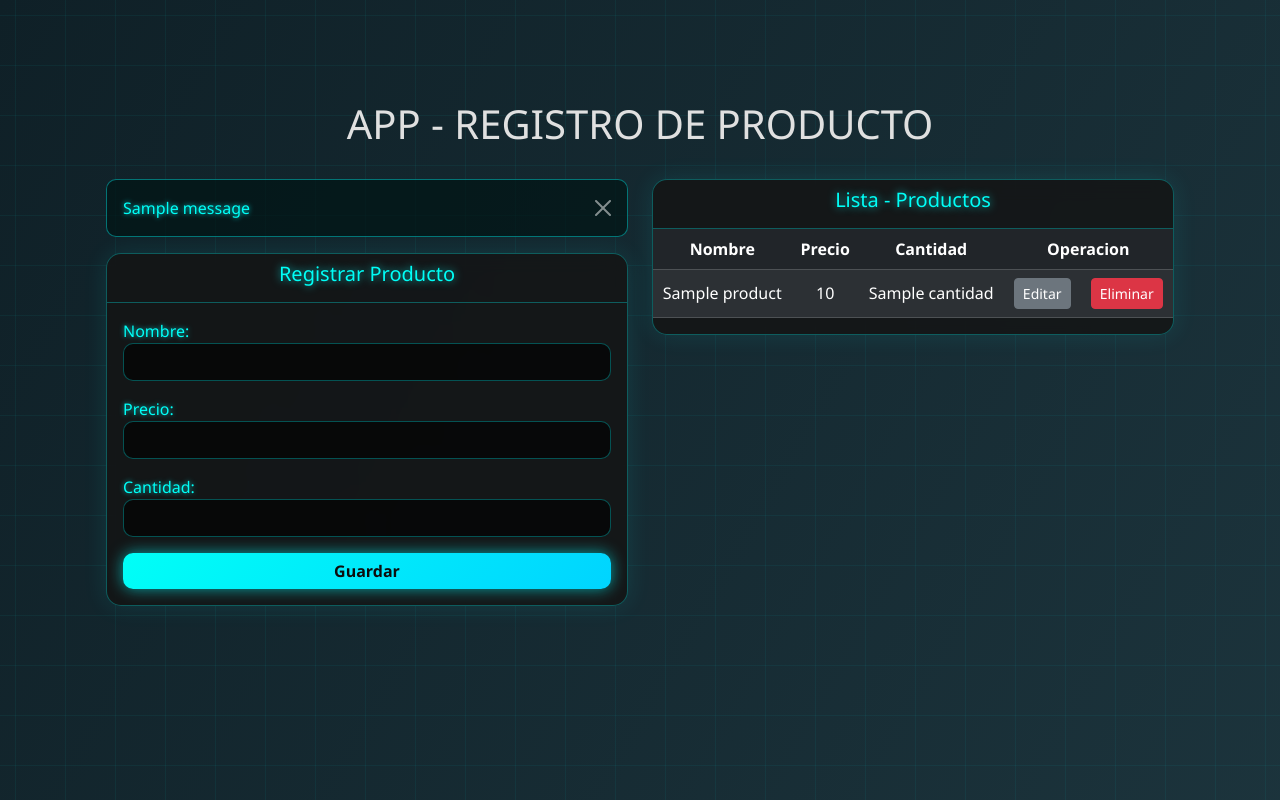
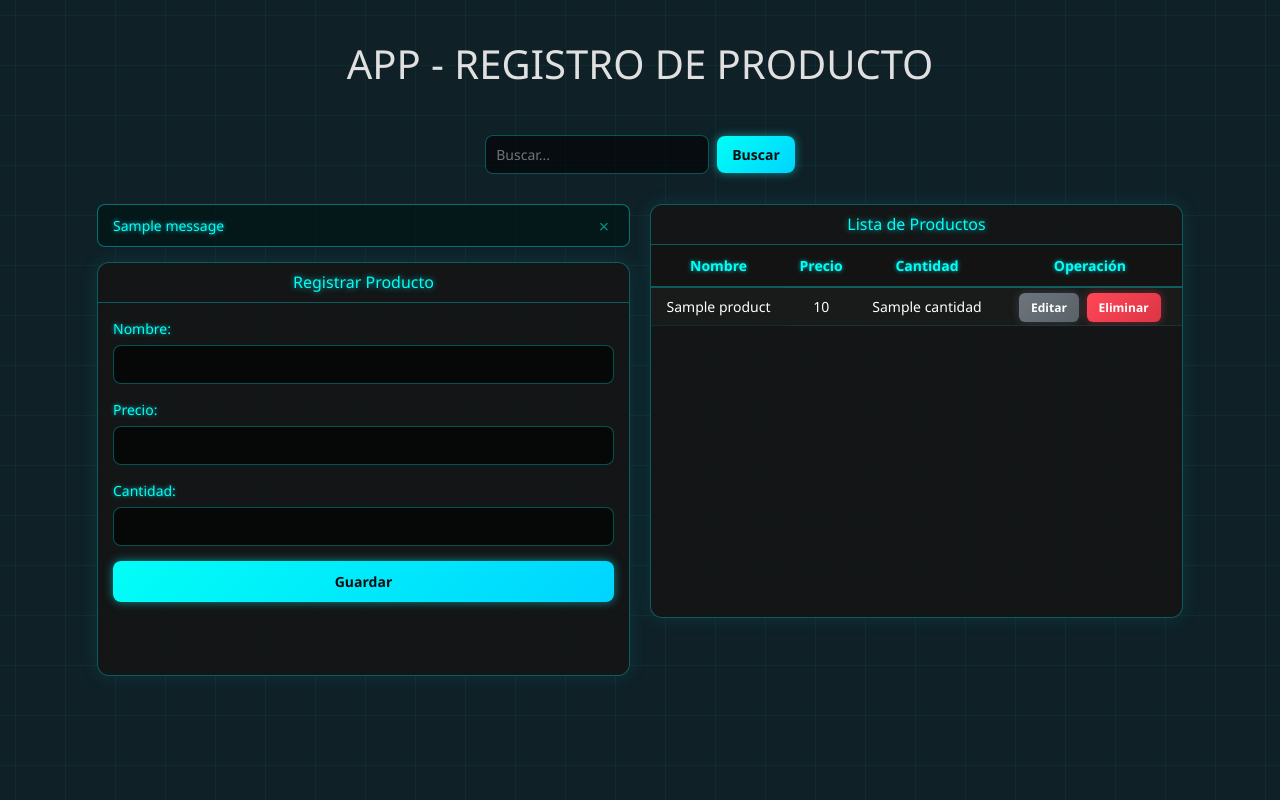
Before and after one commit to Kurse12/Product-Register, a Flask app: page / in a window 1280 px wide. Run offline with Flask 3, Linux system fonts and the light colour scheme; one stand-in notice (Sample message) is shown; a database or web service that is not in the repository returns one stand-in record (values such as "Sample title"); parts of the project's set-up code (start-up, migrations or seed data) failed here and were passed over.

Commit message:
css responsive, searchbar agregado

```diff
--- a/app.py
+++ b/app.py
@@ -16,6 +16,18 @@ def index():
     products = db['products']
     data = products.find()
     return render_template("index.html", dataProducts = data)
+
+@app.route("/search")
+def search():
+    query = request.args.get("q", "").strip()
+
+    if query:
+        products_cursor = db['products'].find({"nombre": {"$regex": query, "$options": "i"}})
+    else:
+        products_cursor = db['products'].find()
+
+    dataProducts = list(products_cursor)
+    return render_template("index.html", dataProducts=dataProducts)
 
 @app.route("/add_product", methods = ["POST"])
 def add_product():
--- a/k.py
+++ /dev/null
@@ -1,3 +0,0 @@
-import secrets
-key = secrets.token_hex(32)
-print(key)
--- a/static/css/style.css
+++ b/static/css/style.css
@@ -1,14 +1,23 @@
+
+* {
+    margin: 0;
+    padding: 0;
+    box-sizing: border-box;
+    text-decoration: none;
+}
+.container1{
+    margin-top: 40px;
+}
+
 body {
-    background: linear-gradient(120deg, #0f2027, #203a43, #2c5364, #0f2027);
-    background-size: 400% 400%;
-    animation: gradientBG 15s ease infinite;
+    font-size: 14px;
+    background: #0f2027;
     color: #e0e0e0;
     font-family: 'Segoe UI', Tahoma, Geneva, Verdana, sans-serif;
-    min-height: 100vh;
+    user-select: none;
     position: relative;
-    user-select: none;
-    overflow: hidden; /* evita scroll por animación de líneas */
 }
+
 
 body::before {
     content: "";
@@ -22,131 +31,313 @@ body::before {
         linear-gradient(90deg, rgba(0,255,255,0.05) 1px, transparent 1px);
     background-size: 50px 50px;
     z-index: -1;
-
-    /* Animación tipo ola */
     animation: waveLines 2s linear infinite;
 }
 
-/* Animación de las líneas de fondo */
 @keyframes waveLines {
-    0% {
-        background-position: 0 0, 0 0;
-    }
-    100% {
-        background-position: 50px 50px, 50px 50px;
+    0% { background-position: 0 0, 0 0; }
+    100% { background-position: 50px 50px, 50px 50px; }
+}
+
+/* Barra de búsqueda */
+.search-bar {
+    padding: 15px;
+    text-align: center;
+}
+
+.search-form {
+    display: inline-flex;
+    gap: 8px;
+    align-items: center;
+}
+
+.search-input {
+    padding: 8px 10px;
+    background: rgba(0,0,0,0.6);
+    border: 1px solid rgba(0,255,255,0.3);
+    color: #e0e0e0;
+    border-radius: 8px;
+    min-width: 200px;
+    font-size: 14px;
+    transition: all 0.2s ease-in-out;
+}
+
+.search-input:focus {
+    outline: none;
+    background: rgba(0,0,0,0.8);
+    border-color: #00fff7;
+    box-shadow: 0 0 8px #00fff7;
+    color: #fff;
+}
+
+.search-input::placeholder {
+    color: rgba(224,224,224,0.5);
+}
+
+.search-button {
+    padding: 8px 15px;
+    background: linear-gradient(135deg, #00fff7, #00d4ff);
+    border: none;
+    color: #0d0d0d;
+    font-weight: bold;
+    border-radius: 8px;
+    box-shadow: 0 0 10px rgba(0,255,255,0.5);
+    cursor: pointer;
+    transition: all 0.3s ease-in-out;
+}
+
+.search-button:hover {
+    background: linear-gradient(135deg, #00e6f7, #00aaff);
+    box-shadow: 0 0 20px rgba(0,255,255,0.8);
+}
+
+.main-container {
+    display: flex;
+    justify-content: center;
+    padding: 15px;
+    width: 100%;
+
+}
+
+.columns-row {
+    display: flex;
+    gap: 20px;
+    width: 100%;
+    flex-wrap: nowrap;
+    margin-bottom: 30px;
+}
+
+.column {
+    flex: 1 1 0;
+    min-width: 0;
+}
+
+@media (max-width: 768px) {
+    .columns-row {
+        flex-direction: column;
+        flex-wrap: wrap;
     }
 }
 
-h1 {
-    position: relative;
-    top: 100px; /* mueve solo el h1 hacia abajo */
-    padding-top: 0; /* ya no necesitas padding */
+.alert-message {
+    padding: 10px 15px;
+    border-radius: 8px;
+    border: 1px solid rgba(0,255,255,0.4);
+    background: rgba(0,20,20,0.7);
+    color: #00fff7;
+    text-shadow: 0 0 4px rgba(0,255,255,0.8);
+    margin-bottom: 15px;
+    display: flex;
+    justify-content: space-between;
+    align-items: center;
 }
 
+.btn-close {
+    background: none;
+    border: none;
+    color: #00fff7;
+    font-size: 18px;
+    cursor: pointer;
+    padding: 0;
+    width: 20px;
+    height: 20px;
+    display: flex;
+    align-items: center;
+    justify-content: center;
+    transition: transform 0.2s;
+    line-height: 1;
+}
 
+.btn-close:hover {
+    transform: scale(1.15);
+}
 
 .card {
-    background: rgba(20, 20, 20, 0.85);
-    border: 1px solid rgba(0, 255, 255, 0.3);
-    border-radius: 15px;
-    box-shadow: 0 0 25px rgba(0, 255, 255, 0.1);
-    backdrop-filter: blur(10px);
+    background: rgba(20,20,20,0.85);
+    border: 1px solid rgba(0,255,255,0.3);
+    border-radius: 12px;
+    box-shadow: 0 0 20px rgba(0,255,255,0.1);
+    backdrop-filter: blur(8px);
     transition: all 0.3s ease-in-out;
-}
-
-.card:hover {
-    box-shadow: 0 0 30px rgba(0, 255, 200, 0.5);
-    transform: translateY(-5px);
+    overflow: hidden;
+    height: 100%;
 }
 
 .card-header {
     background: transparent;
-    border-bottom: 1px solid rgba(0, 255, 255, 0.3);
+    border-bottom: 1px solid rgba(0,255,255,0.3);
     color: #00fff7;
-    text-shadow: 0 0 8px rgba(0, 255, 255, 0.7);
+    text-shadow: 0 0 6px rgba(0,255,255,0.7);
     font-weight: bold;
+    padding: 10px 15px;
+    text-align: center;
+}
+
+.card-header h5 {
+    margin: 0;
+    font-size: 1rem;
+}
+
+.card-body {
+    padding: 15px;
+}
+
+form label {
+    display: block;
+    color: #00fff7;
+    text-shadow: 0 0 4px rgba(0,255,255,0.7);
+    font-weight: 500;
+    margin-bottom: 6px;
 }
 
 .form-control {
-    background: rgba(0, 0, 0, 0.6);
-    border: 1px solid rgba(0, 255, 255, 0.3);
+    width: 100%;
+    padding: 8px 10px;
+    background: rgba(0,0,0,0.6);
+    border: 1px solid rgba(0,255,255,0.3);
     color: #e0e0e0;
-    border-radius: 10px;
+    border-radius: 8px;
+    margin-bottom: 15px;
+    font-size: 14px;
     transition: all 0.2s ease-in-out;
 }
 
 .form-control:focus {
-    background: rgba(0, 0, 0, 0.8);
+    outline: none;
+    background: rgba(0,0,0,0.8);
     border-color: #00fff7;
-    box-shadow: 0 0 10px #00fff7;
+    box-shadow: 0 0 8px #00fff7;
     color: #fff;
 }
 
+input[type=number]::-webkit-outer-spin-button,
+input[type=number]::-webkit-inner-spin-button {
+    -webkit-appearance: none;
+    margin: 0;
+}
+
+input[type=number] {
+    -moz-appearance: textfield;
+    appearance: none;
+}
+
 .btn-primary {
+    width: 100%;
+    padding: 10px;
     background: linear-gradient(135deg, #00fff7, #00d4ff);
     border: none;
     color: #0d0d0d;
     font-weight: bold;
-    border-radius: 10px;
-    box-shadow: 0 0 15px rgba(0, 255, 255, 0.6);
+    border-radius: 8px;
+    box-shadow: 0 0 10px rgba(0,255,255,0.5);
+    cursor: pointer;
+    font-size: 14px;
     transition: all 0.3s ease-in-out;
 }
 
 .btn-primary:hover {
     background: linear-gradient(135deg, #00e6f7, #00aaff);
-    box-shadow: 0 0 25px rgba(0, 255, 255, 0.9);
-    transform: scale(1.05);
+    box-shadow: 0 0 20px rgba(0,255,255,0.8);
 }
 
-.alert {
-    border-radius: 10px;
-    border: 1px solid rgba(0, 255, 255, 0.4);
-    background: rgba(0, 20, 20, 0.7);
-    color: #00fff7;
-    text-shadow: 0 0 5px rgba(0, 255, 255, 0.8);
+.table-wrapper {
+    max-height: 350px;
+    overflow-x: auto;
+    overflow-y: auto;
 }
 
-.btn-close {
-    filter: invert(1);
+.product-table {
+    width: 100%;
+    border-collapse: collapse;
 }
 
-label {
-    color: #00fff7; /* Cyan neón */
-    text-shadow: 0 0 5px rgba(0, 255, 255, 0.7);
-    text-decoration: none;
-    font-weight: 500;
+thead {
+    position: sticky;
+    top: 0;
+    background: rgba(20,20,20,0.95);
+    z-index: 10;
 }
 
-/* ======= INPUT TYPE NUMBER: SIN SPIN BUTTONS ======= */
-input[type=number] {
-    -moz-appearance: textfield; /* Firefox */
+th {
+    padding: 10px 8px;
+    text-align: center;
+    color: #00fff7;
+    text-shadow: 0 0 4px rgba(0,255,255,0.7);
+    font-weight: bold;
+    border-bottom: 2px solid rgba(0,255,255,0.3);
 }
 
-input[type=number]::-webkit-outer-spin-button,
-input[type=number]::-webkit-inner-spin-button {
-    -webkit-appearance: none; /* Chrome, Safari, Edge */
-    margin: 0;
+tbody tr {
+    background: rgba(30,30,30,0.6);
+    border-bottom: 1px solid rgba(0,255,255,0.1);
 }
 
-/* Scroll general */
-::-webkit-scrollbar {
-    width: 10px; /* ancho del scroll */
+tbody tr:nth-child(even) {
+    background: rgba(40,40,40,0.6);
 }
 
-/* Fondo de la barra */
-::-webkit-scrollbar-track {
-    background: rgba(255, 255, 255, 0.05);
-    border-radius: 10px;
+tbody tr:hover {
+    background: rgba(0,255,255,0.1);
 }
 
-/* La parte que se mueve */
-::-webkit-scrollbar-thumb {
-    background: linear-gradient(180deg, #00f2ff, #0066ff);
-    border-radius: 10px;
-    box-shadow: 0 0 5px #00f2ff;
+td {
+    padding: 8px 5px;
+    text-align: center;
+    color: #fff;
+    white-space: nowrap;
 }
 
-/* Hover sobre la parte que se mueve */
-::-webkit-scrollbar-thumb:hover {
-    background: linear-gradient(180deg, #00ffcc, #0033cc);
+.product-name {
+    max-width: 150px;
+    white-space: nowrap;
+    overflow: hidden;
+    text-overflow: ellipsis;
 }
+a{
+    text-decoration: none;
+}
+
+.btn-secondary,
+.btn-delete {
+    padding: 6px 12px;
+    border: none;
+    border-radius: 6px;
+    font-weight: bold;
+    cursor: pointer;
+    font-size: 12px;
+    margin: 2px;
+}
+
+.btn-secondary {
+    background: linear-gradient(135deg, #6c757d, #5a6268);
+    color: #fff;
+    box-shadow: 0 0 8px rgba(108,117,125,0.4);
+}
+
+.btn-secondary:hover {
+    background: linear-gradient(135deg, #5a6268, #495057);
+    box-shadow: 0 0 12px rgba(108,117,125,0.7);
+}
+
+.btn-delete {
+    background: linear-gradient(135deg, #ff4757, #dc3545);
+    color: #fff;
+    box-shadow: 0 0 8px rgba(255,71,87,0.4);
+}
+
+.btn-delete:hover {
+    background: linear-gradient(135deg, #dc3545, #c82333);
+    box-shadow: 0 0 12px rgba(255,71,87,0.7);
+}
+
+@media (max-width: 480px) {
+    .search-form {
+        flex-direction: column;
+        width: 100%;
+    }
+
+    .search-input,
+    .search-button {
+        width: 100%;
+    }
+}
--- a/static/js/main.js
+++ b/static/js/main.js
@@ -1,12 +1,14 @@
-const btnDelete = document.querySelectorAll(".btn-delete");
+document.addEventListener("DOMContentLoaded", () => {
+  const btnDelete = document.querySelectorAll(".btn-delete");
 
-if (btnDelete) {
-  const listDelete = Array.from(btnDelete);
-  listDelete.forEach((list) => {
-    list.addEventListener("click", (e) => {
-      if (!confirm("¿Estas seguro de eliminar este producto?")) {
-        e.preventDefault();
-      }
+  if (btnDelete.length > 0) {
+    btnDelete.forEach((btn) => {
+      btn.addEventListener("click", (e) => {
+        const confirmed = confirm("¿Estás seguro de eliminar este producto?");
+        if (!confirmed) {
+          e.preventDefault();
+        }
+      });
     });
-  });
-}
+  }
+});
--- a/templates/index.html
+++ b/templates/index.html
@@ -2,75 +2,79 @@
 
 {% block body %}
 
-<!-- Contenedor centrado horizontal y verticalmente -->
-<div class="container d-flex justify-content-center align-items-center" style="min-height: 80vh">
-    <div class="row g-4 w-100">
-        <!-- g-4 = gap entre columnas -->
+<!-- Barra de búsqueda -->
+<section class="search-bar">
+    <form action="/search" method="get" class="search-form">
+        <input type="text" name="q" placeholder="Buscar..." class="search-input">
+        <button type="submit" class="search-button">Buscar</button>
+    </form>
+</section>
 
-        <!-- Columna Formulario -->
-        <div class="col-md-6 mb-3">
+<!-- Contenedor principal -->
+<main class="main-container">
+    <div class="columns-row">
+
+        <!-- Columna izquierda: Formulario -->
+        <div class="column column-form">
             <!-- Mensajes Flash -->
             {% with messages = get_flashed_messages() %}
             {% if messages %}
-            {% for message in messages %}
-            <div class="alert alert-success alert-dismissible fade show" role="alert">
-                {{ message }}
-                <button type="button" class="btn-close" data-bs-dismiss="alert" aria-label="Close"></button>
-            </div>
-            {% endfor %}
+                {% for message in messages %}
+                <div class="alert-message">
+                    <span>{{ message }}</span>
+                    <button type="button" class="btn-close" onclick="this.parentElement.style.display='none'">×</button>
+                </div>
+                {% endfor %}
             {% endif %}
             {% endwith %}
 
             <!-- Card Registrar Producto -->
-            <div class="card">
+            <div class="card card-form">
                 <div class="card-header">
-                    <h5 class="text-center">Registrar Producto</h5>
+                    <h5>Registrar Producto</h5>
                 </div>
+                <div class="card-body">
+                    <form action="/add_product" method="POST" class="product-form">
+                        <label for="nombre">Nombre:</label>
+                        <input type="text" id="nombre" name="nombre" minlength="4" class="form-control" required>
 
-                <div class="card-body">
-                    <form action="/add_product" method="POST">
-                        <label for="">Nombre:</label>
-                        <input type="text" minlength="4" name="nombre" class="form-control mb-3" required />
+                        <label for="precio">Precio:</label>
+                        <input type="number" id="precio" name="precio" step="0.01" min="1" class="form-control" required>
 
-                        <label for="">Precio:</label>
-                        <input type="number" step="0.01" min="1" name="precio" class="form-control mb-3" required />
+                        <label for="cantidad">Cantidad:</label>
+                        <input type="number" id="cantidad" name="cantidad" min="1" class="form-control" required>
 
-                        <label for="">Cantidad:</label>
-                        <input type="number" min="1" name="cantidad" class="form-control mb-3" required />
-
-                        <button type="submit" class="btn btn-primary w-100">Guardar</button>
+                        <button type="submit" class="btn-primary">Guardar</button>
                     </form>
                 </div>
             </div>
         </div>
 
-        <!-- Columna Tabla -->
-        <div class="col-md-6 text-center">
-            <div class="card">
+        <!-- Columna derecha: Tabla -->
+        <div class="column column-table">
+            <div class="card card-table">
                 <div class="card-header">
-                    <h5>Lista - Productos</h5>
+                    <h5>Lista de Productos</h5>
                 </div>
-
-                <!-- Contenedor con scroll -->
-                <div style="max-height: 400px; overflow-y: auto">
-                    <table class="table table-hover table-dark table-striped align-middle">
+                <div class="table-wrapper">
+                    <table class="product-table">
                         <thead>
                             <tr>
-                                <th scope="col">Nombre</th>
-                                <th scope="col">Precio</th>
-                                <th scope="col">Cantidad</th>
-                                <th scope="col">Operacion</th>
+                                <th>Nombre</th>
+                                <th>Precio</th>
+                                <th>Cantidad</th>
+                                <th>Operación</th>
                             </tr>
                         </thead>
                         <tbody>
                             {% for product in dataProducts %}
                             <tr>
-                                <td>{{ product.nombre }}</td>
+                                <td class="product-name">{{ product.nombre }}</td>
                                 <td>{{ product.precio }}</td>
                                 <td>{{ product.cantidad }}</td>
                                 <td>
-                                    <a href="/edit_products/{{product._id}}" class="btn btn-secondary btn-sm me-3">Editar</a>
-                                    <a href="/delete_product/{{product._id}}" class="btn btn-danger btn-sm btn-delete">Eliminar</a>
+                                    <a href="/edit_products/{{ product._id }}" class="btn-secondary">Editar</a>
+                                    <a href="/delete_product/{{ product._id }}" class="btn-delete">Eliminar</a>
                                 </td>
                             </tr>
                             {% endfor %}
@@ -79,7 +83,8 @@
                 </div>
             </div>
         </div>
+
     </div>
-</div>
+</main>
 
 {% endblock %}
--- a/templates/layout.html
+++ b/templates/layout.html
@@ -8,11 +8,13 @@
     <link href="https://cdn.jsdelivr.net/npm/bootstrap@5.3.8/dist/css/bootstrap.min.css" rel="stylesheet"
         integrity="sha384-sRIl4kxILFvY47J16cr9ZwB07vP4J8+LH7qKQnuqkuIAvNWLzeN8tE5YBujZqJLB" crossorigin="anonymous">
     <link rel="stylesheet" href="{{ url_for('static', filename='css/style.css') }}">
+    <link rel="icon" type="image/png" href="{{ url_for('static', filename='favicon.png') }}">
+
 </head>
 
 <body>
 
-    <div class="container">
+    <div class="container1">
         <h1 class="text-center">APP - REGISTRO DE PRODUCTO</h1>
     </div>
 
@@ -30,7 +32,6 @@
         crossorigin="anonymous"></script>
     <script src="{{ url_for('static', filename='js/main.js') }}"></script>
 
-
 </body>
 
 </html>
```
Also changed, not shown: static/favicon.png (added), static/img/lupa.png (added).
